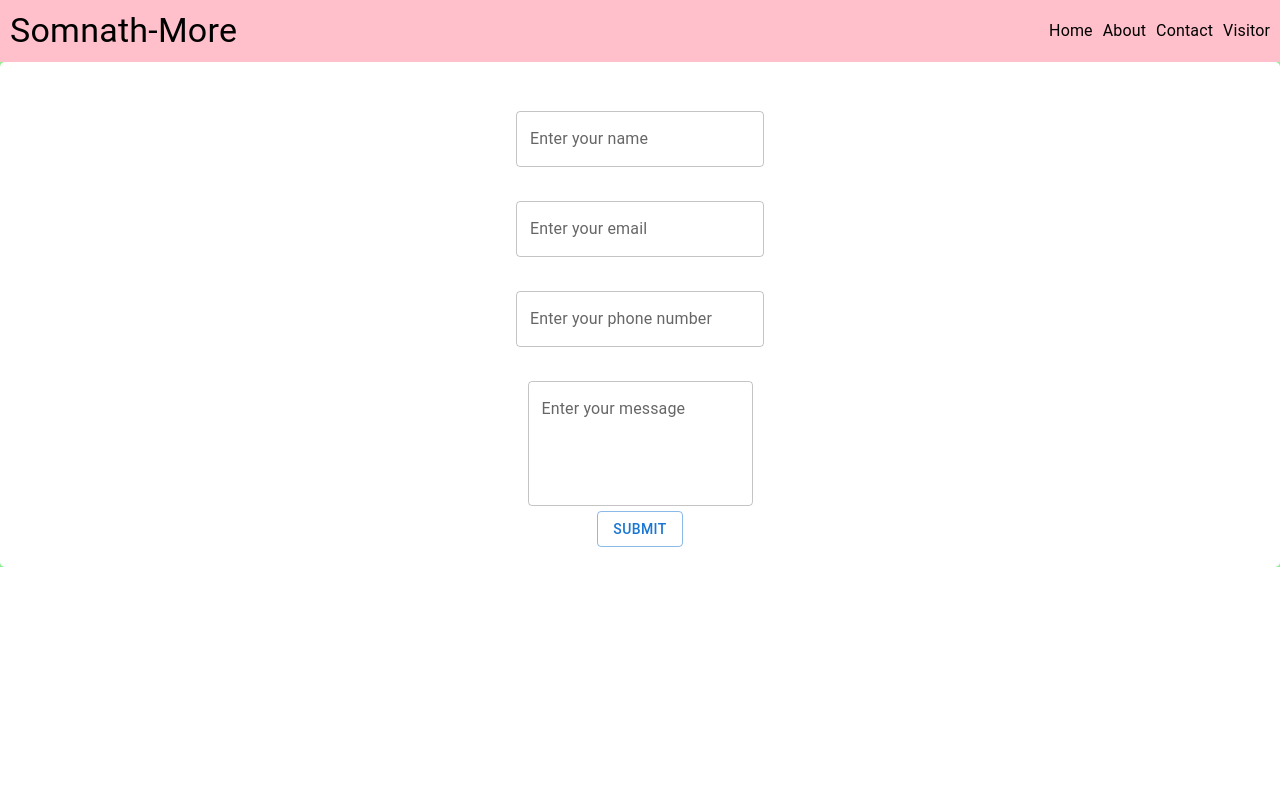
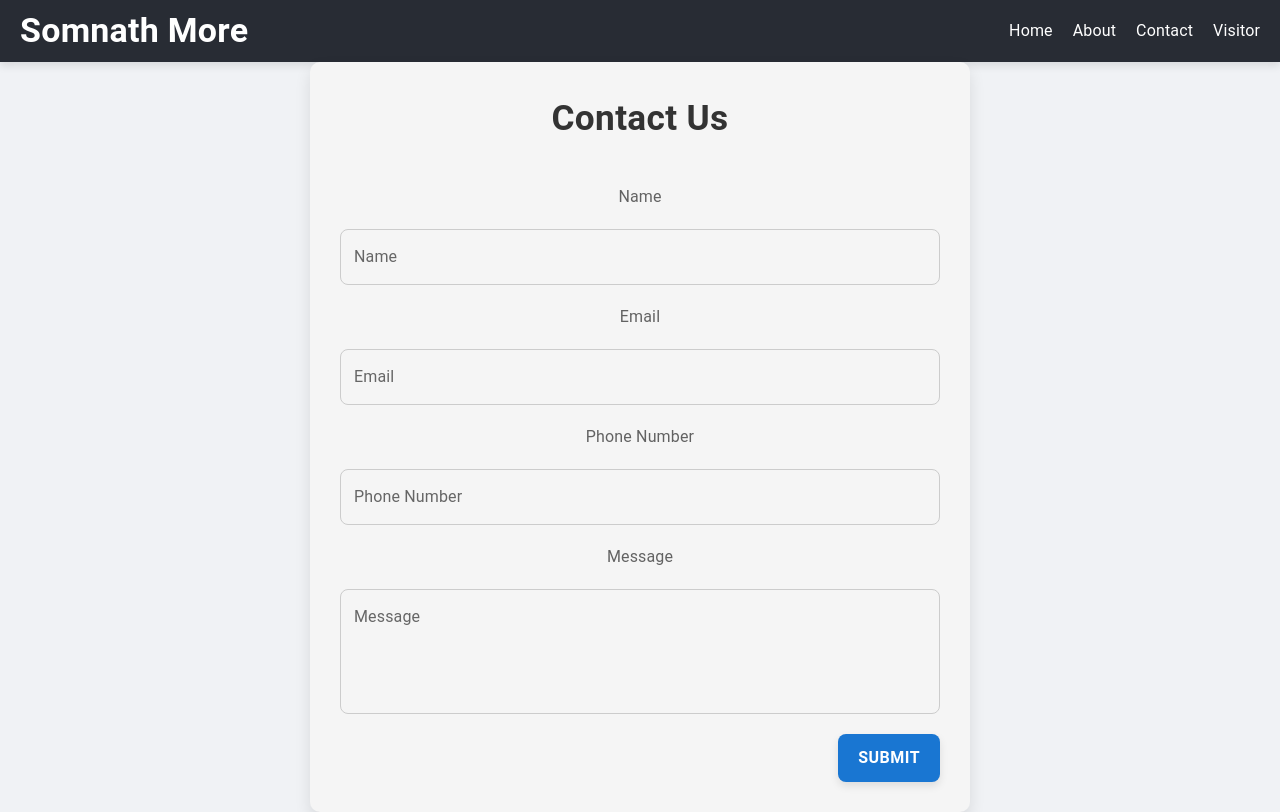
Before and after one commit to somnath-more/somnath-learning, a React (Create React App) app in the folder Portfolio/frontend-portfolio/: page /contact in a window 1280 px wide. Built offline with nearby package versions, Linux system fonts and the light colour scheme.

Commit message:
day 03 update

```diff
--- a/Portfolio/frontend-portfolio/package.json
+++ b/Portfolio/frontend-portfolio/package.json
@@ -13,11 +13,13 @@
     "@types/node": "^16.18.104",
     "@types/react": "^18.3.3",
     "@types/react-dom": "^18.3.0",
+    "emailjs-com": "^3.2.0",
     "react": "^18.3.1",
     "react-dom": "^18.3.1",
     "react-router": "^6.26.0",
     "react-router-dom": "^6.26.0",
     "react-scripts": "5.0.1",
+    "react-typed": "^2.0.12",
     "styled-components": "^6.1.12",
     "typescript": "^4.9.5",
     "web-vitals": "^2.1.4"
--- a/Portfolio/frontend-portfolio/public/index.html
+++ b/Portfolio/frontend-portfolio/public/index.html
@@ -24,7 +24,7 @@
       work correctly both with client-side routing and a non-root public URL.
       Learn how to configure a non-root public URL by running `npm run build`.
     -->
-    <title>React App</title>
+    <title>Somnath Portfolio</title>
   </head>
   <body>
     <noscript>You need to enable JavaScript to run this app.</noscript>
--- a/Portfolio/frontend-portfolio/src/components/organisms/About/index.tsx
+++ b/Portfolio/frontend-portfolio/src/components/organisms/About/index.tsx
@@ -1,20 +1,48 @@
 import styled from "@emotion/styled";
 import Box from "@mui/material/Box";
 import React from "react";
+
+// Container for the About page
 const AboutBox = styled(Box)({
   display: "flex",
   justifyContent: "center",
   flexDirection: "column",
   alignItems: "center",
-  height: "auto",
+  height: "100vh", // Full viewport height
   width: "100vw",
-  backgroundColor: "lightgray",
+  backgroundColor: "#f4f4f9", // Light background color
+  color: "#333", // Dark text color for better readability
+  padding: "20px",
+  fontFamily: "'Roboto', sans-serif",
 });
+
+// Heading styling
+const Heading = styled('h1')({
+  fontSize: "3rem",
+  margin: "20px 0",
+  color: "#2c3e50", // Darker color for the heading
+  textAlign: "center",
+  fontWeight: "bold",
+});
+
+// Paragraph styling
+const Paragraph = styled('p')({
+  fontSize: "1.25rem",
+  margin: "10px 0",
+  lineHeight: "1.6",
+  textAlign: "center",
+  maxWidth: "800px", // Limit paragraph width
+});
+
 const About = () => {
   return (
     <AboutBox>
-      <h1>About Page</h1>
-      <p>This is the about page</p>
+      <Heading>About Page</Heading>
+      <Paragraph>
+        Welcome to the About Page. Here, you can learn more about our project, mission, and values.
+        Our goal is to provide a comprehensive and user-friendly platform that caters to your needs.
+        We are committed to delivering exceptional quality and continuous improvement in all our endeavors.
+      </Paragraph>
     </AboutBox>
   );
 };
--- a/Portfolio/frontend-portfolio/src/components/organisms/Contact/index.tsx
+++ b/Portfolio/frontend-portfolio/src/components/organisms/Contact/index.tsx
@@ -1,41 +1,156 @@
 import styled from "@emotion/styled";
-import React from "react";
+import React, { useState } from "react";
 import TextField from "../../atoms/TextField";
-import { Stack, Typography } from "@mui/material";
-import Button from "../../atoms/Button";
+import { Stack, Typography, Button as MuiButton } from "@mui/material";
+import emailjs from 'emailjs-com';
+
+// Styled container for the contact form
 const ContactForm = styled(Stack)({
   display: "flex",
+  flexDirection: "column",
   justifyContent: "center",
   alignItems: "center",
   width: "100%",
-  backgroundColor: "white",
-  borderRadius: "5px",
-  padding: "20px",
-  gap: "5px",
+  maxWidth: "600px", // Set a max-width for better readability
+  margin: "0 auto",
+  backgroundColor: "#f5f5f5", // Light gray background for the form
+  borderRadius: "10px",
+  boxShadow: "0 8px 16px rgba(0,0,0,0.1)", // Enhanced shadow for depth
+  padding: "30px",
+  gap: "20px",
+  height: "100%",
 });
+
+const Heading = styled(Typography)({
+  fontSize: "2.2rem",
+  fontWeight: "700",
+  textAlign: "center",
+  color: "#333", // Darker color for text
+  marginBottom: "20px",
+});
+
+const FormField = styled(TextField)({
+  width: "100%", // Full width for text fields
+  '& .MuiInputLabel-root': {
+    color: "#666", // Subtle label color
+  },
+  '& .MuiInputBase-input': {
+    color: "#333", // Input text color
+  },
+  '& .MuiOutlinedInput-root': {
+    borderRadius: "8px", // Rounded corners
+    '& fieldset': {
+      borderColor: "#ccc", // Light border color
+    },
+    '&:hover fieldset': {
+      borderColor: "#888", // Darker border color on hover
+    },
+    '&.Mui-focused fieldset': {
+      borderColor: "#3f51b5", // Blue border color when focused
+    },
+  },
+});
+
+const SubmitButton = styled(MuiButton)({
+  alignSelf: "flex-end",
+  padding: "10px 20px",
+  borderRadius: "8px",
+  fontSize: "1rem",
+  fontWeight: "600",
+  boxShadow: "0 4px 8px rgba(0,0,0,0.1)",
+  transition: "background-color 0.3s, transform 0.3s",
+  '&:hover': {
+    backgroundColor: "#2r51b7",
+    transform: "scale(1.05)",
+  },
+});
+
+interface ContactFormType {
+  name: string;
+  email: string;
+  phoneNumber: string;
+  message: string;
+}
+
 const Contact = () => {
+  const [contact, setContact] = useState<ContactFormType>({
+    name: "",
+    email: "",
+    phoneNumber: "",
+    message: "",
+  });
+
+  const handleChange = (field: keyof ContactFormType) => (e: React.ChangeEvent<HTMLInputElement>) => {
+    setContact({ ...contact, [field]: e.target.value });
+  };
+
   const contactUs = () => {
-    console.log("Your contact Received!");
+    console.log("Your contact received!");
+    console.log(contact);
+
+    const templateParams = {
+      name: contact.name,
+      email: contact.email,
+      phoneNumber: contact.phoneNumber,
+      message: contact.message,
+    };
+
+    emailjs.send(
+      'service_p35u6aq', // Replace with your EmailJS service ID
+      'template_e05ql2a', // Replace with your EmailJS template ID
+      templateParams,
+      'l0_wm2nmQjDtrKmXR' // Replace with your EmailJS public key
+    ).then((response) => {
+      console.log("Success! Response:", response.status, response.text);
+      alert("Email sent successfully!");
+      setContact({
+        name: "",
+        email: "",
+        phoneNumber: "",
+        message: "",
+      });
+    }).catch((err) => {
+      console.log("Error! Response:", err);
+      alert("Failed to send email!");
+    });
   };
+
   return (
     <ContactForm>
-      <Typography variant="body1" color="white" children={"Name"} />
-      <TextField placeholder="Enter your name" label={"Enter your name"} />
-      <Typography variant="body1" color="white" children={"Email"} />
-      <TextField placeholder="Enter your email" label={"Enter your email"} />
-      <Typography variant="body1" color="white" children={"Phone Number"} />
-      <TextField
+      <Heading>Contact Us</Heading>
+      <Typography variant="body1" color="textSecondary">Name</Typography>
+      <FormField
+        placeholder="Enter your name"
+        label="Name"
+        value={contact.name}
+        onChange={handleChange('name')}
+      />
+      <Typography variant="body1" color="textSecondary">Email</Typography>
+      <FormField
+        placeholder="Enter your email"
+        label="Email"
+        value={contact.email}
+        onChange={handleChange('email')}
+      />
+      <Typography variant="body1" color="textSecondary">Phone Number</Typography>
+      <FormField
         placeholder="Enter your phone number"
-        label={"Enter your phone number"}
+        label="Phone Number"
+        value={contact.phoneNumber}
+        onChange={handleChange('phoneNumber')}
       />
-      <Typography variant="body1" color="white" children={"Message"} />
-      <TextField
+      <Typography variant="body1" color="textSecondary">Message</Typography>
+      <FormField
         placeholder="Enter your message"
         multiline
         rows={4}
-        label={"Enter your message"}
+        label="Message"
+        value={contact.message}
+        onChange={handleChange('message')}
       />
-      <Button variant="outlined" onClick={contactUs} text={"Submit"} />
+      <SubmitButton variant="contained" color="primary" onClick={contactUs}>
+        Submit
+      </SubmitButton>
     </ContactForm>
   );
 };
--- a/Portfolio/frontend-portfolio/src/components/organisms/Home/index.tsx
+++ b/Portfolio/frontend-portfolio/src/components/organisms/Home/index.tsx
@@ -1,19 +1,63 @@
 import styled from "@emotion/styled";
 import Box from "@mui/material/Box";
-import React from "react";
+import React, { useState, useEffect } from "react";
+
 const HomeBox = styled(Box)({
   display: "flex",
   justifyContent: "center",
   alignItems: "center",
   flexDirection: "column",
-  height: "auto",
+  height: "100vh",
   width: "100vw",
-  backgroundColor: "lightgray",
+  backgroundColor: "#282c34",
+  color: "#61dafb",
+  textAlign: "center",
+  fontFamily: "'Roboto', sans-serif",
+  padding: "20px",
 });
+
+const Heading = styled('h1')({
+  fontSize: "3rem",
+  margin: "0",
+  fontWeight: "bold",
+  animation: "fadeIn 5s ease-in-out",
+  "@keyframes fadeIn": {
+    from: { opacity: 0 },
+    to: { opacity: 1 }
+  },
+});
+
+const Text = styled('h2')({
+  fontSize: "2rem",
+  margin: "10px 0",
+  fontWeight: "300",
+  color: "#f0f0f0",
+  animation: "fadeIn 2s ease-in-out",
+  "@keyframes fadeIn": {
+    from: { opacity: 0 },
+    to: { opacity: 1 }
+  },
+});
+
 const Home = () => {
+  const [currentTextIndex, setCurrentTextIndex] = useState(0);
+  const texts = [
+    'I am a Software Engineer',
+    'I am a DevOps Engineer',
+    'I am a Human',
+    'I am a Developer'
+  ];
+  useEffect(() => {
+    const interval = setInterval(() => {
+      setCurrentTextIndex(prevIndex => (prevIndex + 1) % texts.length);
+    }, 2000);
+    return () => clearInterval(interval);
+  }, [texts.length]);
+
   return (
     <HomeBox>
-
+      <Heading>Welcome to My Portfolio</Heading>
+      <Text>{texts[currentTextIndex]}</Text>
     </HomeBox>
   );
 };
--- a/Portfolio/frontend-portfolio/src/components/organisms/NavBar/index.tsx
+++ b/Portfolio/frontend-portfolio/src/components/organisms/NavBar/index.tsx
@@ -4,50 +4,57 @@ import styled from "@emotion/styled";
 import { Box, Grid, Typography, IconButton, Drawer, List, ListItem, ListItemText } from "@mui/material";
 import MenuIcon from "@mui/icons-material/Menu";
 
+// Navbar container
 const OuterNavBar = styled(Box)({
-  background: "pink",
-  padding: "10px",
+  backgroundColor: "#282c34", // Dark background for a modern look
+  padding: "10px 20px",
   display: "flex",
   justifyContent: "space-between",
   alignItems: "center",
   width: "100%",
+  boxShadow: "0 4px 8px rgba(0, 0, 0, 0.1)", // Subtle shadow for depth
 });
 
+// Left side of the navbar
 const LeftGrid = styled(Grid)({
   display: "flex",
   alignItems: "center",
-  gap: "10px",
+  gap: "20px",
 });
 
-const NavBarElement =[
-    {
-      label: "Home",
-      path: "/",
-      icon: <MenuIcon />
-    },
-    {
-      label: "About",
-      path: "/about",
-      icon: <MenuIcon />
-    },
-    {
-      label: "Contact",
-      path: "/contact",
-      icon: <MenuIcon />
-    },
-    {
-      label: "Visitor",
-      path: "/visitor",
-      icon: <MenuIcon />
-    }
+// Navbar item styling for desktop
+const NavItem = styled(Typography)({
+  color: "#ffffff",
+  cursor: "pointer",
+  transition: "color 0.3s",
+  "&:hover": {
+    color: "#61dafb", // Highlight color on hover
+  },
+});
 
-]
+// Drawer box styling for mobile
+const DrawerBox = styled(Box)({
+  backgroundColor: "#282c34", // Same background as navbar
+  color: "#ffffff", // Text color
+  height: "100%"
+});
 
-const DrawerBox=styled(Box)({
-    display: "flex",
-    textAlign: "center",
-    marginTop: "20%",
-})
+// Drawer list item styling
+const DrawerListItem = styled(ListItem)({
+  padding: "15px 20px",
+  "&:hover": {
+    backgroundColor: "#333", // Darker background on hover
+  },
+});
+
+// Navbar items configuration
+const NavBarElement = [
+  { label: "Home", path: "/" },
+  { label: "About", path: "/about" },
+  { label: "Contact", path: "/contact" },
+  { label: "Visitor", path: "/visitor" }
+];
+
 const NavBar = () => {
   const navigate = useNavigate();
   const [mobileOpen, setMobileOpen] = useState(false);
@@ -56,45 +63,41 @@ const NavBar = () => {
     setMobileOpen(!mobileOpen);
   };
 
+  const PortFolioText=styled(Typography)({
+    color:"white" ,
+    fontWeight:"bold",
+  })
   const drawer = (
-    <DrawerBox onClick={handleDrawerToggle} >
+    <DrawerBox>
       <List>
         {NavBarElement.map((navabar) => (
-          <ListItem  key={navabar.label} onClick={() => navigate(navabar.path)}>
+          <DrawerListItem key={navabar.label} onClick={() => navigate(navabar.path)}>
             <ListItemText primary={navabar.label} />
-          </ListItem>
+          </DrawerListItem>
         ))}
       </List>
     </DrawerBox>
   );
 
-
   return (
     <OuterNavBar>
-      <Typography variant="h4" sx={{display:"flex"}} children={"Somnath-More"}></Typography>
+      <PortFolioText variant="h4"  >
+        Somnath More
+      </PortFolioText>
       <Box sx={{ display: { xs: "none", sm: "block" } }}>
         <LeftGrid>
-          <Typography variant="body1" onClick={() => navigate("/")}>
-            Home
-          </Typography>
-          <Typography variant="body1" onClick={() => navigate("/about")}>
-            About
-          </Typography>
-          <Typography variant="body1" onClick={() => navigate("/contact")}>
-            Contact
-          </Typography>
-          <Typography variant="body1" onClick={() => navigate("/visitor")}>
-            Visitor
-          </Typography>
+          {NavBarElement.map((item) => (
+            <NavItem key={item.label} onClick={() => navigate(item.path)}>
+              {item.label}
+            </NavItem>
+          ))}
         </LeftGrid>
       </Box>
-
       <Box sx={{ display: { xs: "block", sm: "none" } }}>
         <IconButton edge="start" color="inherit" aria-label="menu" onClick={handleDrawerToggle}>
-          <MenuIcon />
+          <MenuIcon style={{ color: '#ffffff' }} />
         </IconButton>
       </Box>
-
       <Drawer
         anchor="left"
         open={mobileOpen}
@@ -105,7 +108,6 @@ const NavBar = () => {
       >
         {drawer}
       </Drawer>
-
     </OuterNavBar>
   );
 };
--- a/Portfolio/frontend-portfolio/src/components/organisms/Visitor/index.tsx
+++ b/Portfolio/frontend-portfolio/src/components/organisms/Visitor/index.tsx
@@ -1,19 +1,44 @@
 import styled from "@emotion/styled";
 import Box from "@mui/material/Box";
 import React from "react";
+
+// Styled container for the Visitor page
 const VisitorBox = styled(Box)({
   display: "flex",
   flexDirection: "column",
   justifyContent: "center",
   alignItems: "center",
   width: "100vw",
-  backgroundColor: "lightgray",
+  height: "100vh", // Full viewport height
+  backgroundColor: "#f0f2f5", // Light grey background for a clean look
+  color: "#333", // Dark text color for contrast
+  fontFamily: "'Roboto', sans-serif", // Consistent font
+  padding: "20px",
+  textAlign: "center",
 });
+
+// Heading styling
+const Heading = styled('h1')({
+  fontSize: "3rem",
+  color: "#2c3e50", // Darker shade for the heading
+  margin: "0",
+  fontWeight: "bold",
+});
+
+// Paragraph styling
+const Paragraph = styled('p')({
+  fontSize: "1.25rem",
+  color: "#555", // Slightly lighter text color for paragraph
+  marginTop: "10px",
+  maxWidth: "800px", // Limit paragraph width for better readability
+  lineHeight: "1.6",
+});
+
 const Visitor = () => {
   return (
     <VisitorBox>
-      <h1>Visitor Page</h1>
-      <p>This is the Visitor page</p>
+      <Heading>Visitor Page</Heading>
+      <Paragraph>This is the Visitor page. Here you can find information relevant to visitors, including instructions, guidelines, or any other important details. We strive to provide a welcoming and informative experience for all our visitors.</Paragraph>
     </VisitorBox>
   );
 };
--- a/Portfolio/frontend-portfolio/src/components/templates/HomeTemplate/index.tsx
+++ b/Portfolio/frontend-portfolio/src/components/templates/HomeTemplate/index.tsx
@@ -12,9 +12,9 @@ const HeaderBox = styled(Box)({
 });
 const MainBox = styled(Box)({
   display: "flex",
-  background: "lightgreen",
   height: "100%",
   width: "100%",
+  backgroundColor: "#f0f2f5"
 });
 const HomeTemplate = ({ NavBar, MainComponent }: HomeTemplateProps) => {
   return (
--- a/Portfolio/frontend-portfolio/tsconfig.json
+++ b/Portfolio/frontend-portfolio/tsconfig.json
@@ -21,6 +21,6 @@
     "jsx": "react-jsx"
   },
   "include": [
-    "src"
+    "src","types"
   ]
 }
```
Also changed, not shown: Portfolio/frontend-portfolio/react-typed.d.ts (added, +21 -0 lines), 1 other file (tests, documents, lock files or other folders).
